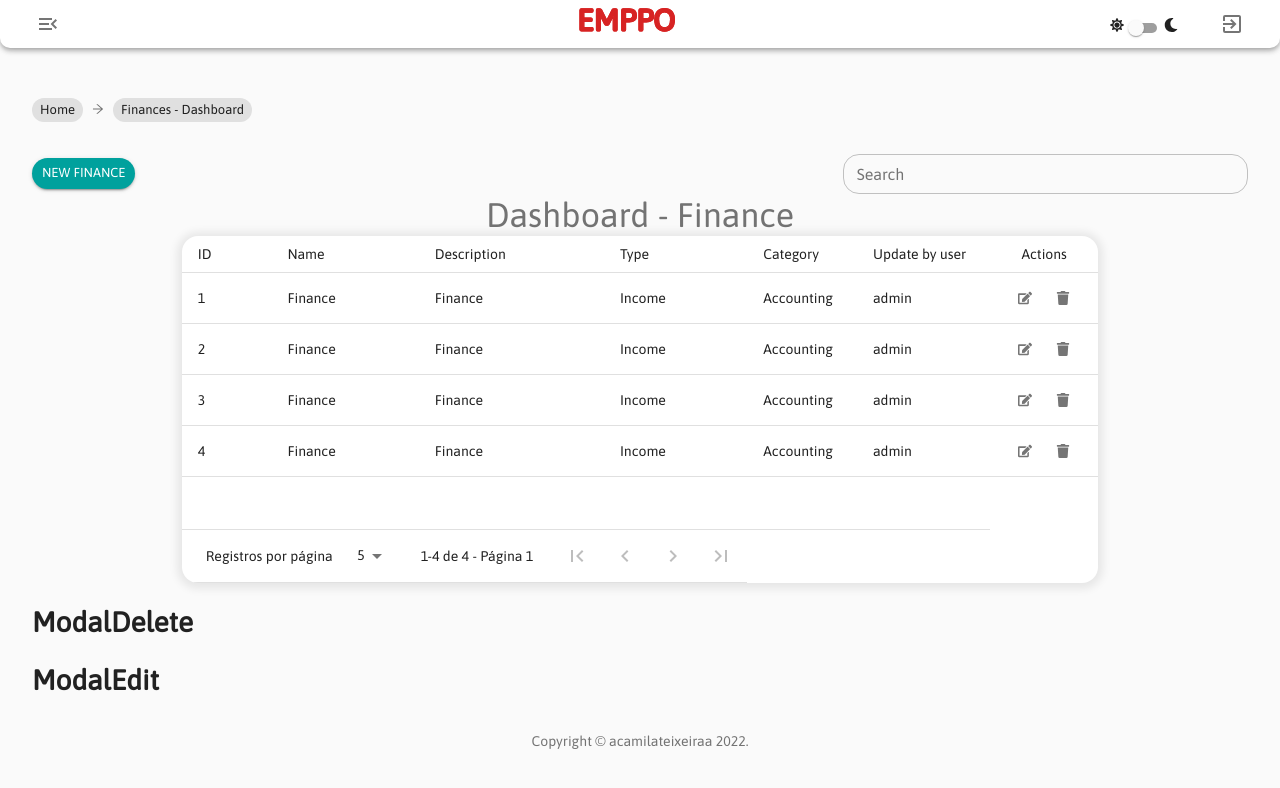
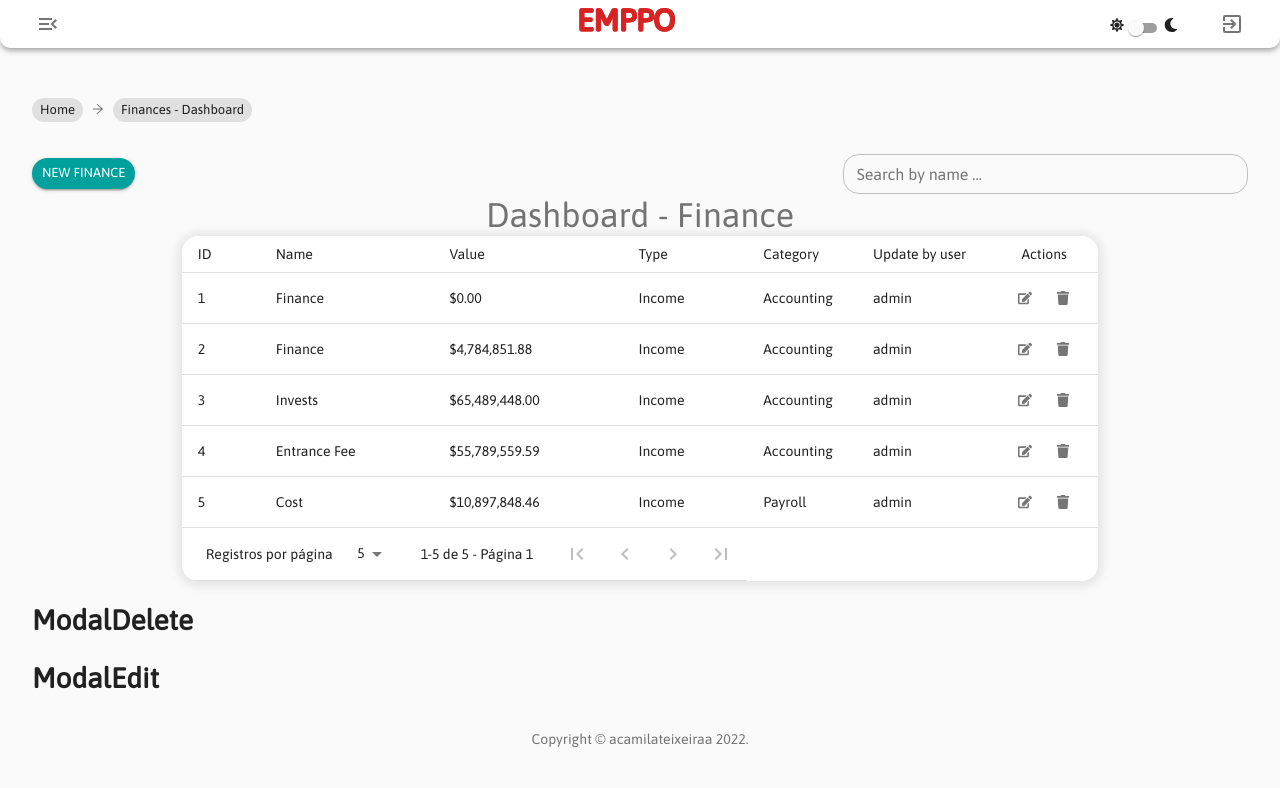
Before and after one commit to acamilateixeira/emppo, a React (Create React App) app: page /dashboard/finance in a window 1280 px wide. Shown: the top 788 px of the page. Built offline with nearby package versions, Linux system fonts and the light colour scheme.

Commit message:
crinado ultil money

```diff
--- a/src/components/finance/list.tsx
+++ b/src/components/finance/list.tsx
@@ -15,6 +15,7 @@ import { FaEdit, FaTrash } from 'react-icons/fa';
 import { useState } from 'react';
 import { Finance } from '../../models/finance';
 import { PaginacaoVirtual } from '../paginacaoVirtual';
+import { transformMoney } from '../../utils/money';
 
 interface ListProps {
   edit: (finance: Finance) => void;
@@ -46,7 +47,7 @@ export function List({ edit, delete: deleteFinance, finances }: ListProps) {
           <TableRow>
             <TableCell>ID</TableCell>
             <TableCell>Name</TableCell>
-            <TableCell>Description</TableCell>
+            <TableCell>Value</TableCell>
             <TableCell>Type</TableCell>
             <TableCell>Category</TableCell>
             <TableCell>Update by user</TableCell>
@@ -62,7 +63,7 @@ export function List({ edit, delete: deleteFinance, finances }: ListProps) {
             <TableRow key={finance.id}>
               <TableCell>{finance.id}</TableCell>
               <TableCell>{finance.name}</TableCell>
-              <TableCell>{finance.description}</TableCell>
+              <TableCell>{transformMoney(finance.amount)}</TableCell>
               <TableCell>{finance.type.description}</TableCell>
               <TableCell>{finance.category.description}</TableCell>
               <TableCell>{finance.user}</TableCell>
--- a/src/mocks/finance.ts
+++ b/src/mocks/finance.ts
@@ -27,7 +27,7 @@ class FinanceServices {
             id: 2,
             name: 'Finance',
             description: 'Finance',
-            amount: 0,
+            amount: 4784851.8769,
             date: '2020-01-01',
             type: {
               id: 1,
@@ -43,9 +43,9 @@ class FinanceServices {
           },
           {
             id: 3,
-            name: 'Finance',
+            name: 'Invests',
             description: 'Finance',
-            amount: 0,
+            amount: 65489448.0,
             date: '2020-01-01',
             type: {
               id: 1,
@@ -61,9 +61,9 @@ class FinanceServices {
           },
           {
             id: 4,
-            name: 'Finance',
+            name: 'Entrance Fee',
             description: 'Finance',
-            amount: 0,
+            amount: 55789559.58858,
             date: '2020-01-01',
             type: {
               id: 1,
@@ -72,6 +72,24 @@ class FinanceServices {
             category: {
               id: 1,
               description: 'Accounting',
+            },
+            user: 'admin',
+            createdAt: '2020-01-01',
+            updatedAt: '2020-01-01',
+          },
+          {
+            id: 5,
+            name: 'Cost',
+            description: 'Cost',
+            amount: 10897848.458,
+            date: '2020-01-01',
+            type: {
+              id: 1,
+              description: 'Income',
+            },
+            category: {
+              id: 1,
+              description: 'Payroll',
             },
             user: 'admin',
             createdAt: '2020-01-01',
--- a/src/pages/finance/dashboard.tsx
+++ b/src/pages/finance/dashboard.tsx
@@ -86,7 +86,7 @@ export function DashboardFinances() {
         <Grid item xl={4} lg={4} md={4}>
           <TextField
             fullWidth
-            label='Search'
+            label='Search by name ...'
             variant='outlined'
             size='small'
             onChange={e => searchFinance(e.target.value)}
--- /dev/null
+++ b/src/utils/money.tsx
@@ -0,0 +1,18 @@
+export function transformMoney(money: number) {
+  return money.toLocaleString('en-US', {
+    style: 'currency',
+    currency: 'USD',
+
+    // This is the default
+    minimumFractionDigits: 2,
+    maximumFractionDigits: 2,
+  });
+}
+
+export function transformMoneyToNumber(money: string) {
+  return Number(money.replace(/[^0-9.-]+/g, ''));
+}
+
+export function transformMoneyToString(money: number) {
+  return transformMoney(money);
+}
```
